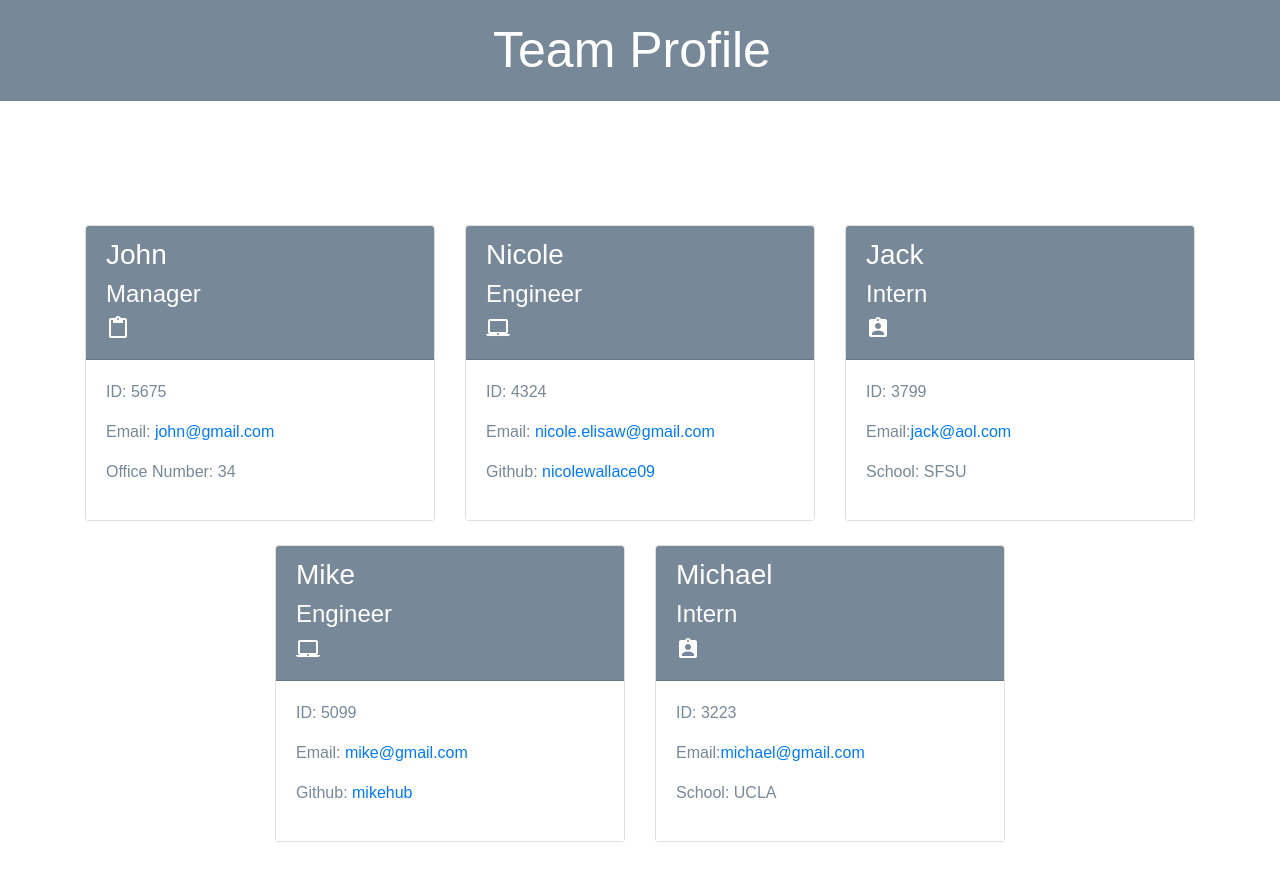
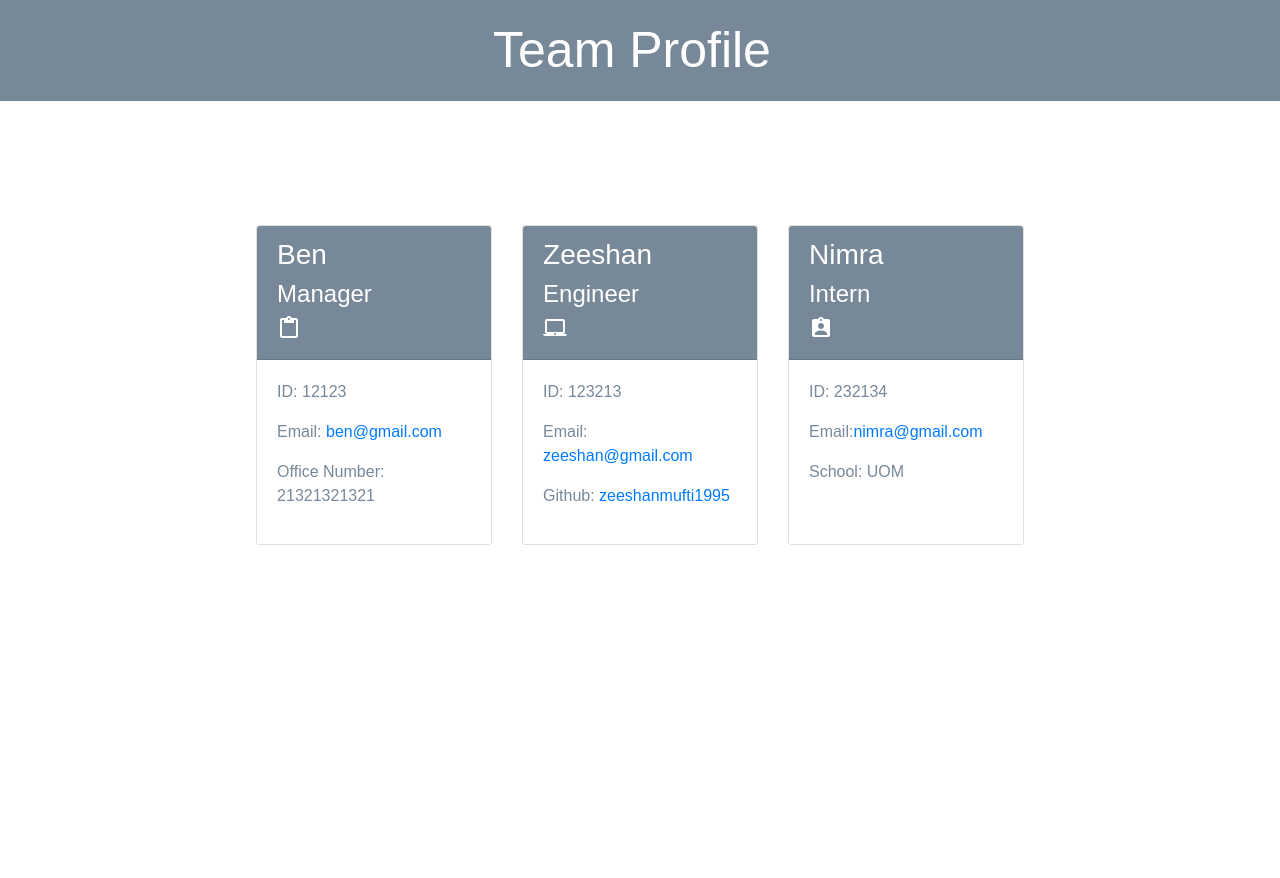
Before and after one commit to zeeshanmufti1995/Team-Profile-Generator, a website: page dist/index.html in a window 1280 px wide. After the commit the page ends 800 px from the top, so only its background shows below. Drawn offline with nearby package versions, Linux system fonts and the light colour scheme.

Commit message:
modified

```diff
--- a/dist/index.html
+++ b/dist/index.html
@@ -25,14 +25,14 @@
     <div class="col-4 mt-4">
         <div class="card h-100">
             <div class="card-header">
-                <h3>John</h3>
+                <h3>Ben</h3>
                 <h4>Manager</h4><i class="material-icons">content_paste</i>
             </div>
 
             <div class="card-body">
-                <p class="id">ID: 5675</p>
-                <p class="email">Email: <a href="mailto:john@gmail.com">john@gmail.com</a></p>
-                <p class="office">Office Number: 34</p>
+                <p class="id">ID: 12123</p>
+                <p class="email">Email: <a href="mailto:ben@gmail.com">ben@gmail.com</a></p>
+                <p class="office">Office Number: 21321321321</p>
             </div>
 
         </div>
@@ -41,14 +41,14 @@
     <div class="col-4 mt-4">
         <div class="card h-100">
             <div class="card-header">
-                <h3>Nicole</h3>
+                <h3>Zeeshan</h3>
                 <h4>Engineer</h4><i class="material-icons">laptop_mac</i>
             </div>
 
             <div class="card-body">
-                <p class="id">ID: 4324</p>
-                <p class="email">Email: <a href="mailto:nicole.elisaw@gmail.com">nicole.elisaw@gmail.com</a></p>
-                <p class="github">Github: <a href="https://github.com/nicolewallace09">nicolewallace09</a></p>
+                <p class="id">ID: 123213</p>
+                <p class="email">Email: <a href="mailto:zeeshan@gmail.com">zeeshan@gmail.com</a></p>
+                <p class="github">Github: <a href="https://github.com/zeeshanmufti1995">zeeshanmufti1995</a></p>
             </div>
 
         </div>
@@ -57,45 +57,14 @@
     <div class="col-4 mt-4">
         <div class="card h-100">
             <div class="card-header">
-                <h3>Jack</h3>
+                <h3>Nimra</h3>
                 <h4>Intern</h4><i class="material-icons">assignment_ind</i>
             </div>
 
             <div class="card-body">
-                <p class="id">ID: 3799</p>
-                <p class="email">Email:<a href="mailto:jack@aol.com">jack@aol.com</a></p>
-                <p class="school">School: SFSU</p>
-            </div>
-    </div>
-</div>
-
-    <div class="col-4 mt-4">
-        <div class="card h-100">
-            <div class="card-header">
-                <h3>Mike</h3>
-                <h4>Engineer</h4><i class="material-icons">laptop_mac</i>
-            </div>
-
-            <div class="card-body">
-                <p class="id">ID: 5099</p>
-                <p class="email">Email: <a href="mailto:mike@gmail.com">mike@gmail.com</a></p>
-                <p class="github">Github: <a href="https://github.com/mikehub">mikehub</a></p>
-            </div>
-
-        </div>
-    </div>
-
-    <div class="col-4 mt-4">
-        <div class="card h-100">
-            <div class="card-header">
-                <h3>Michael</h3>
-                <h4>Intern</h4><i class="material-icons">assignment_ind</i>
-            </div>
-
-            <div class="card-body">
-                <p class="id">ID: 3223</p>
-                <p class="email">Email:<a href="mailto:michael@gmail.com">michael@gmail.com</a></p>
-                <p class="school">School: UCLA</p>
+                <p class="id">ID: 232134</p>
+                <p class="email">Email:<a href="mailto:nimra@gmail.com">nimra@gmail.com</a></p>
+                <p class="school">School: UOM</p>
             </div>
     </div>
 </div>
```
